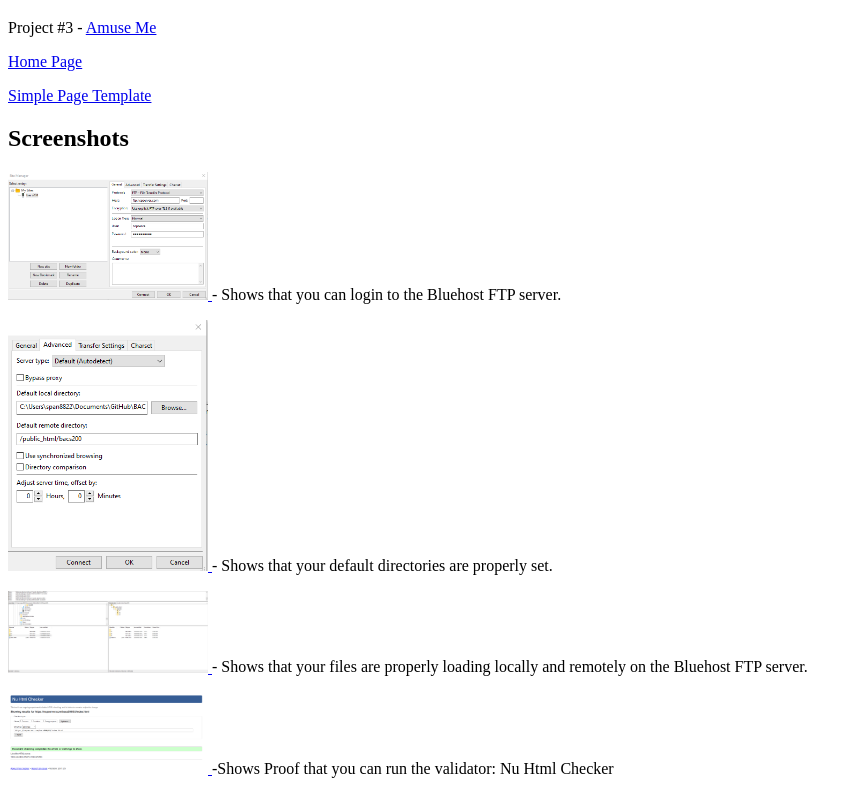
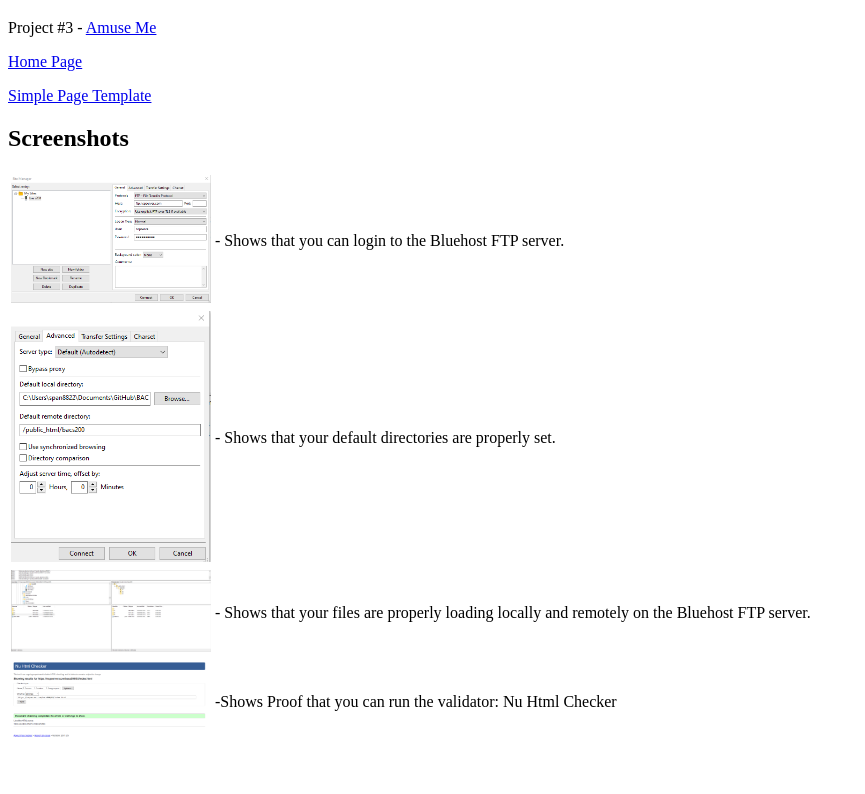
Before and after one commit to span8822/BACS-200, a plain HTML site: page bacs200/03/index.html in a window 1280 px wide. Shown: the part 61-855 px from the top of the page, without its empty margins (0-865 px from the left). After the commit the page ends 817 px from the top, so only its background shows below. Drawn offline with Linux system fonts and the light colour scheme.

Commit message:
Project 4

```diff
--- a/bacs200/03/index.html
+++ b/bacs200/03/index.html
@@ -17,31 +17,33 @@
     <p>
         <a href="https://nspserver.com/bacs200/02/template.html">Simple Page Template</a>
     </p>
+    <table>
     <h2>Screenshots</h2>
-    <p>
-        <a href="images/ftp-site-manager.png">
+        <tr>
+            <td><a href="images/ftp-site-manager.png">
             <img src="images/ftp-site-manager.png" width="200" alt="ftp-site-manager.png">
-        </a>
-        - Shows that you can login to the Bluehost FTP server.
-    </p>
-    <p>
-        <a href="images/ftp-dirs.png">
+                </a></td>
+            <td>- Shows that you can login to the Bluehost FTP server.</td>
+        </tr>
+        <tr>
+            <td><a href="images/ftp-dirs.png">
             <img src="images/ftp-dirs.png" width="200" alt="ftp-dirs.png">
-        </a>
-        - Shows that your default directories are properly set.</p>
-    <p>
-        <a href="images/ftp-files.png">
+                </a></td>
+            <td>- Shows that your default directories are properly set.</td>
+        </tr>
+        <tr>
+            <td><a href="images/ftp-files.png">
             <img src="images/ftp-files.png" width="200" alt=ftp-files.png>
-        </a>
-        - Shows that your files are properly loading locally and remotely on the Bluehost FTP server.
-    </p>
-    <p>
-        <a href="images/validator.png">
+                </a></td>
+            <td>- Shows that your files are properly loading locally and remotely on the Bluehost FTP server.</td>
+        </tr>
+        <tr>
+            <td><a href="images/validator.png">
             <img src="images/validator.png" width="200" alt="validator.png">
-        </a>
-            -Shows Proof that you can run the validator: Nu Html Checker
-
-    </p>
+                </a></td>
+            <td> -Shows Proof that you can run the validator: Nu Html Checker</td>
+        </tr>
+    </table>
 </body>
 
 </html>
```
Also changed, not shown: bacs200/04/superhero.html (+15 -14 lines).
